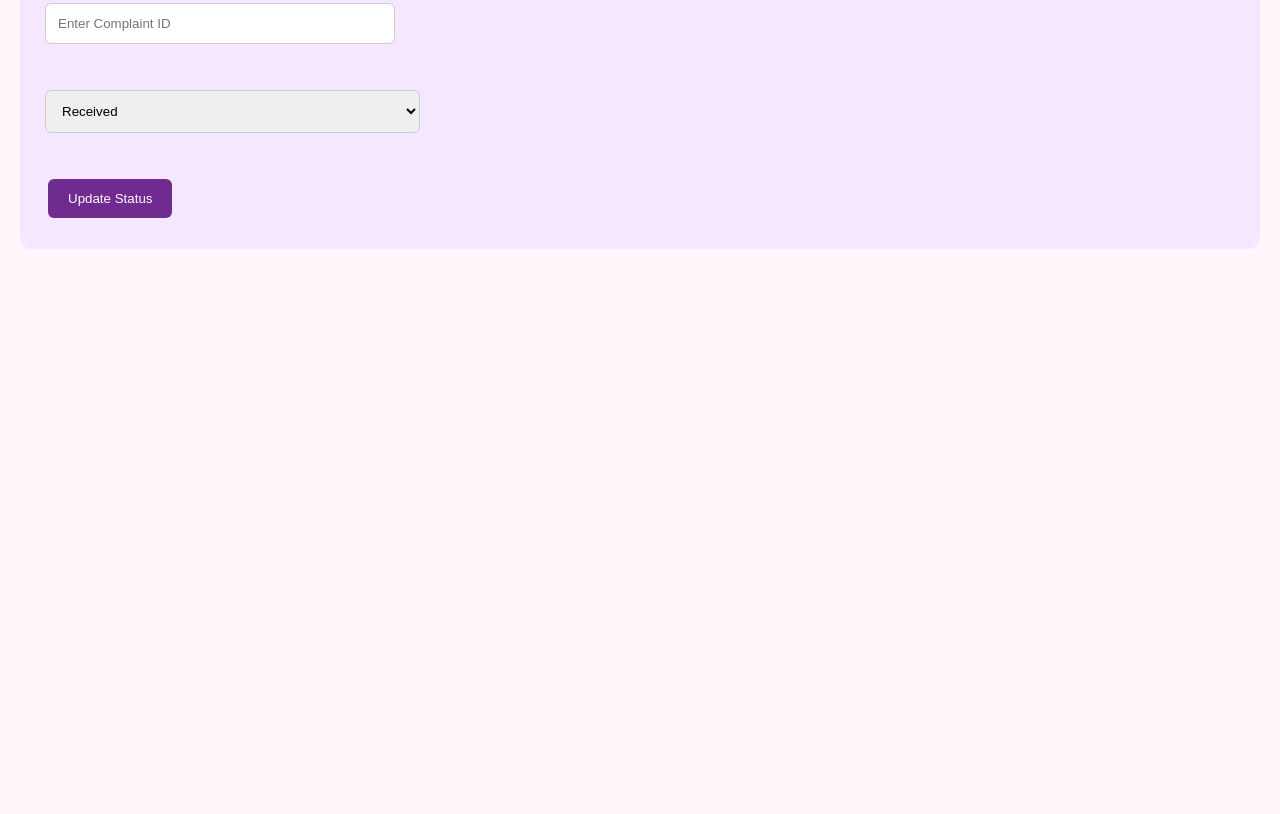
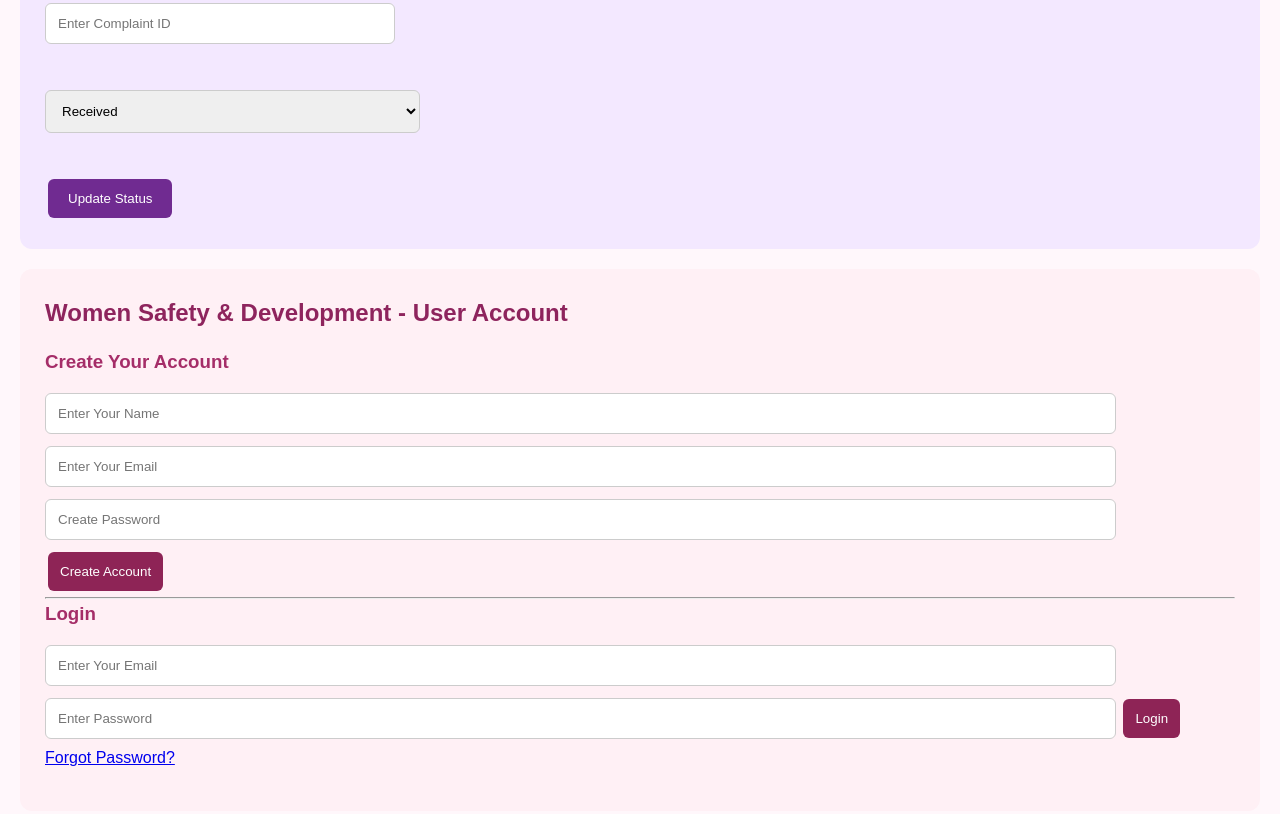
Before and after one commit to rkowsalya289-art/women-safety-and-sexual-harrsement-complaint-app, a plain HTML site: page index.html in a window 1280 px wide. Shown: the part 4369-5183 px from the top of the page. Before the commit the page ends 4638 px from the top, so only its background shows below. Drawn offline with Linux system fonts and the light colour scheme.

Commit message:
Update index.html

```diff
--- a/index.html
+++ b/index.html
@@ -551,5 +551,81 @@ function updateComplaintStatus() {
 }
 </script>
 <!-- END ADMIN STATUS UPDATE -->
+<!-- USER REGISTRATION AND LOGIN -->
+<section id="user-account" style="padding:25px; margin:20px; background:#fff0f5; border-radius:12px;">
+  <h2>Women Safety & Development - User Account</h2>
+
+  <div id="registerBox">
+    <h3>Create Your Account</h3>
+    <input id="regName" type="text" placeholder="Enter Your Name" style="padding:12px;width:90%;margin:6px 0;">
+    <input id="regEmail" type="email" placeholder="Enter Your Email" style="padding:12px;width:90%;margin:6px 0;">
+    <input id="regPassword" type="password" placeholder="Create Password" style="padding:12px;width:90%;margin:6px 0;">
+    <button onclick="registerUser()" style="padding:12px;background:#8e2456;color:white;border:0;border-radius:6px;">Create Account</button>
+  </div>
+
+  <hr>
+
+  <div id="loginBox">
+    <h3>Login</h3>
+    <input id="loginEmail" type="email" placeholder="Enter Your Email" style="padding:12px;width:90%;margin:6px 0;">
+    <input id="loginPassword" type="password" placeholder="Enter Password" style="padding:12px;width:90%;margin:6px 0;">
+    <button onclick="loginUser()" style="padding:12px;background:#8e2456;color:white;border:0;border-radius:6px;">Login</button>
+    <p><a href="#" onclick="forgotPassword();return false;">Forgot Password?</a></p>
+  </div>
+
+  <div id="accountResult" style="margin-top:15px;font-weight:bold;"></div>
+</section>
+
+<script>
+function registerUser() {
+  const name = document.getElementById("regName").value.trim();
+  const email = document.getElementById("regEmail").value.trim().toLowerCase();
+  const password = document.getElementById("regPassword").value;
+  const result = document.getElementById("accountResult");
+
+  if (!name || !email || !password) {
+    result.textContent = "Please fill all registration fields.";
+    return;
+  }
+
+  if (password.length < 6) {
+    result.textContent = "Password must contain at least 6 characters.";
+    return;
+  }
+
+  const users = JSON.parse(localStorage.getItem("wsdUsers") || "[]");
+
+  if (users.some(user => user.email === email)) {
+    result.textContent = "This email is already registered.";
+    return;
+  }
+
+  users.push({name, email, password});
+  localStorage.setItem("wsdUsers", JSON.stringify(users));
+
+  result.textContent = "Demo account created successfully! Please login.";
+}
+
+function loginUser() {
+  const email = document.getElementById("loginEmail").value.trim().toLowerCase();
+  const password = document.getElementById("loginPassword").value;
+  const users = JSON.parse(localStorage.getItem("wsdUsers") || "[]");
+  const user = users.find(u => u.email === email && u.password === password);
+  const result = document.getElementById("accountResult");
+
+  if (!user) {
+    result.textContent = "Invalid email or password.";
+    return;
+  }
+
+  result.textContent = "Welcome, " + user.name + "! Demo login successful.";
+}
+
+function forgotPassword() {
+  document.getElementById("accountResult").textContent =
+    "Please contact the project administrator for demo account recovery.";
+}
+</script>
+<!-- END USER ACCOUNT -->
 </body>
 </html>
```
